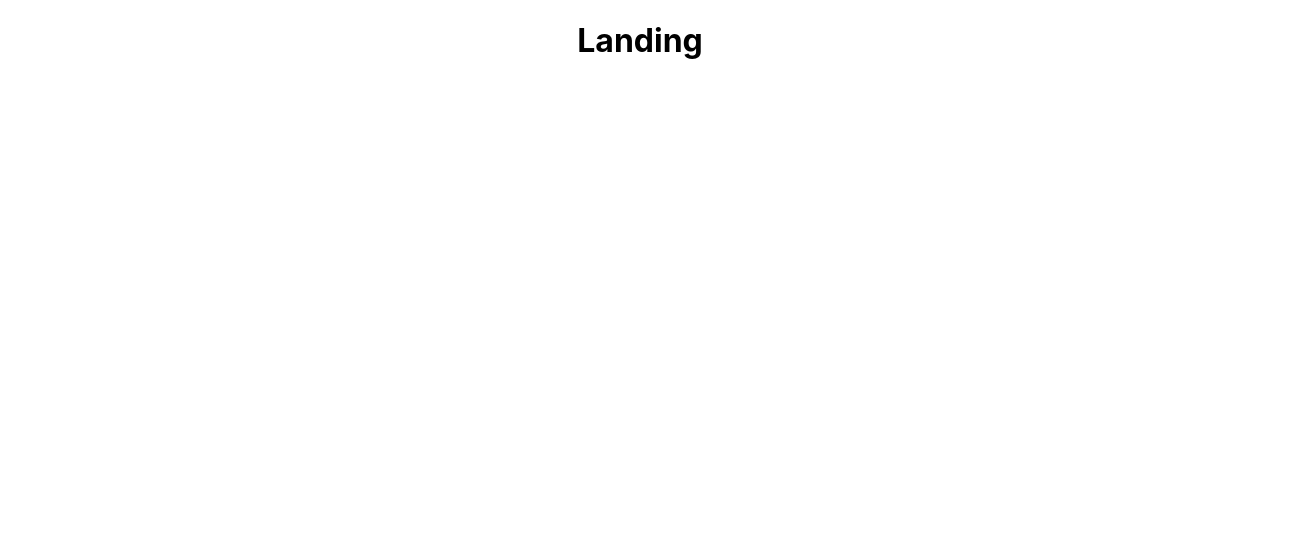
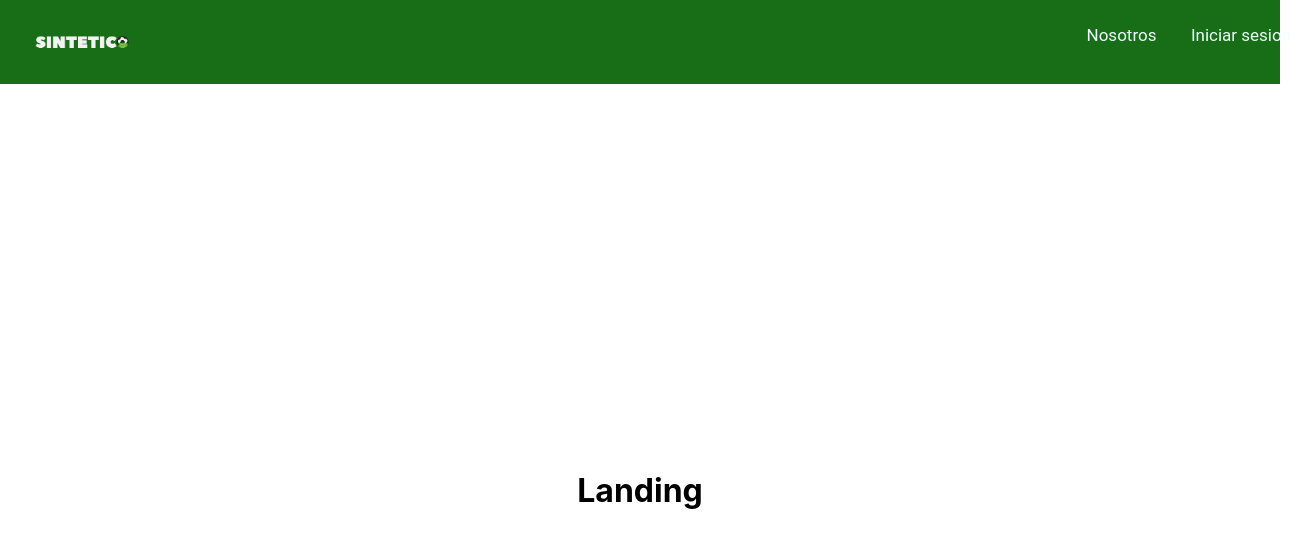
Before and after one commit to LeonardoGPC/ProyectoFinal_Sintetico, a React (Create React App) app in the folder client/: page / in a window 1280 px wide. Shown: the top 548 px of the page, 1301 px wide, since content can reach past the window. Built offline with nearby package versions, Linux system fonts and the light colour scheme.

Commit message:
Navbar realizado

```diff
--- a/client/src/App.js
+++ b/client/src/App.js
@@ -1,10 +1,12 @@
-import logo from './logo.svg';
+
 import './App.css';
 import { Routes, Route } from 'react-router-dom';
+import Navbar from './components/NavBar/Navbar';
 
 function App() {
   return (
     <div className="App">
+      <Navbar/>
       <Routes>
         <Route path='/' element={<div><h1>Landing</h1></div>}/>
         <Route path='/clubs' element={<div><h1>Clubs</h1></div>}/>
--- /dev/null
+++ b/client/src/components/NavBar/Navbar.jsx
@@ -0,0 +1,26 @@
+import React from 'react';
+import syntheticLogo from '../img/LogoSintetico.png';
+import style from './navbar.module.css';
+import { Link } from 'react-router-dom';
+
+export default function Navbar() {
+  return (
+    <div className={style.container}>
+      <nav className={style.nav}>
+        <Link to="/sintetico">
+          <div className={style.containerLogo}>
+            <img className={style.logo} src={syntheticLogo} alt="logo" />
+          </div>
+        </Link>
+        <div className={style.containerLink}>
+          <Link to="/clubs">
+            <button className={style.linkUs}>Nosotros</button>
+          </Link>
+          <Link to="/login">
+            <button className={style.linkLogin}>Iniciar sesion</button>
+          </Link>
+        </div>
+      </nav>
+    </div>
+  );
+}
--- /dev/null
+++ b/client/src/components/NavBar/navbar.module.css
@@ -0,0 +1,72 @@
+.container {
+  height: 450px;
+  /* margin-left: auto;
+    margin-right: 0; */
+}
+
+.nav {
+  display: flex;
+  justify-content: space-between;
+  background-color: rgb(23, 110, 23);
+  height: 84px;
+}
+
+.containerLogo {
+  display: flex;
+  width: 800px;
+}
+
+.logo {
+  width: 100px;
+  margin-left: 32px;
+  margin-top: -6px;
+  height: 100px;
+}
+
+.containerLink {
+  display: flex;
+  width: 100px;
+  width: 600px;
+  padding-right: 20px 20px 20px 20px;
+  justify-content: center;
+  text-align: center;
+}
+.linkUs {
+  color: azure;
+  width: 85px;
+  font-size: 17px;
+  margin-top: 20px;
+  background-color: transparent;
+  border: none;
+  margin-left: 279px;
+  margin-right: 17px;
+  list-style: none;
+  border-radius: 2px;
+  height: 30px;
+  align-items: center;
+  justify-content: center;
+  font-family: 'Roboto', sans-serif;
+}
+
+.linkLogin {
+  color: azure;
+  width: 120px;
+  font-size: 17px;
+  height: 30px;
+  margin-top: 20px;
+  background-color: transparent;
+  border: none;
+  border-radius: 2px;
+  align-items: center;
+  justify-content: center;
+  font-family: 'Roboto', sans-serif;
+  list-style: none;
+}
+
+.linkUs:hover {
+  background: gray;
+}
+
+.linkLogin:hover {
+  background: gray;
+}
```
Also changed, not shown: client/src/components/NavBar/nav.jsx (deleted), client/src/components/NavBar/nav.module.css (deleted), client/src/components/img/LogoSintetico.png (added), client/src/components/img/balon.png (added).
